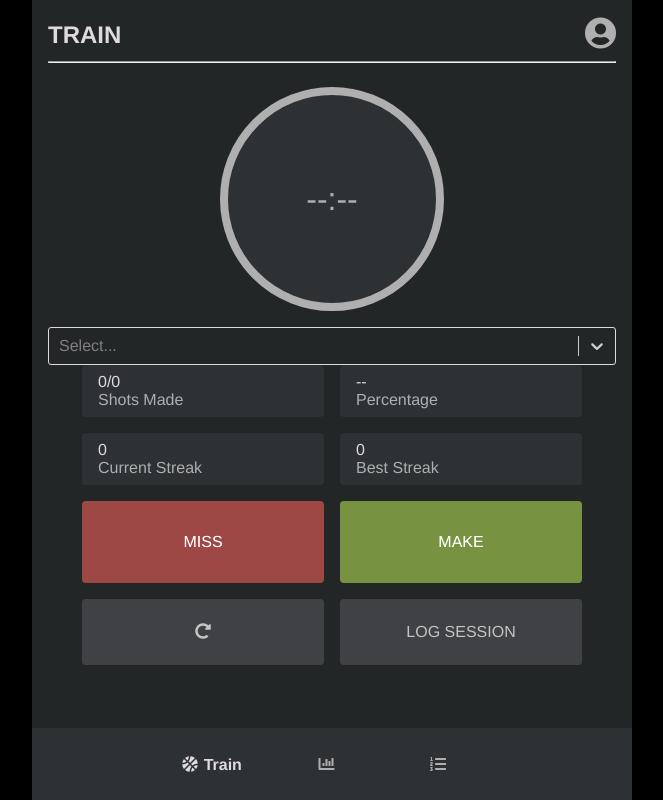
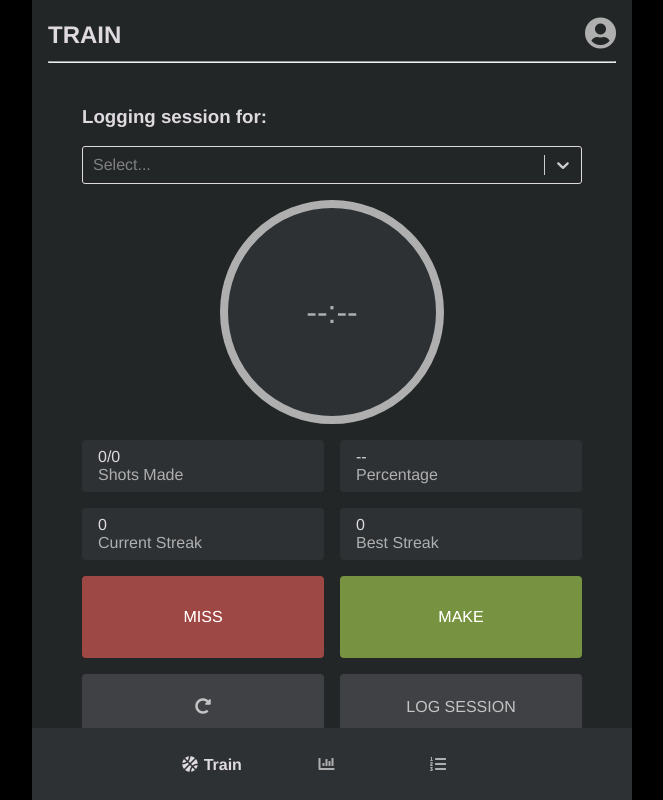
Before and after one commit to jaredami/shot-tracker, a React (Create React App) app: page /train in a window 1280 px wide. Shown: the whole page, without its empty margins (308-971 px from the left). Built offline with nearby package versions, Linux system fonts and the light colour scheme; no server answers; the database is empty; sample sign-in values are in the browser's storage.

Commit message:
Reposition user select and add label

```diff
--- a/src/components/Session.css
+++ b/src/components/Session.css
@@ -1,5 +1,10 @@
 .container {
   padding: 1rem 1rem 4.5rem;
+}
+
+.user-select-container {
+  max-width: 500px;
+  margin: 0 auto 1rem;
 }
 
 .timer-container {
--- a/src/components/Session.js
+++ b/src/components/Session.js
@@ -265,13 +265,8 @@ export default function Session(props) {
         message="If you leave without logging the current session, it will not be saved. Are you sure you want to leave?"
       />
       <div className="container">
-        <div
-          className={`timer-container ${
-            !sessionStarted ? "timer-container--paused" : ""
-          }`}
-        >
-          <div className="timer">{timer}</div>
-        </div>
+        <div className="user-select-container">
+          <h3>Logging session for:</h3>
           <Select
             className="basic-single"
             classNamePrefix="select"
@@ -285,6 +280,14 @@ export default function Session(props) {
             options={userOptions}
             styles={userSelectStyles}
           />
+        </div>
+        <div
+          className={`timer-container ${
+            !sessionStarted ? "timer-container--paused" : ""
+          }`}
+        >
+          <div className="timer">{timer}</div>
+        </div>
         <div className="session-grid">
           <div className="stat-container">
             <p className="stat">
```
Lines whose indentation alone changed are shown as unchanged.
